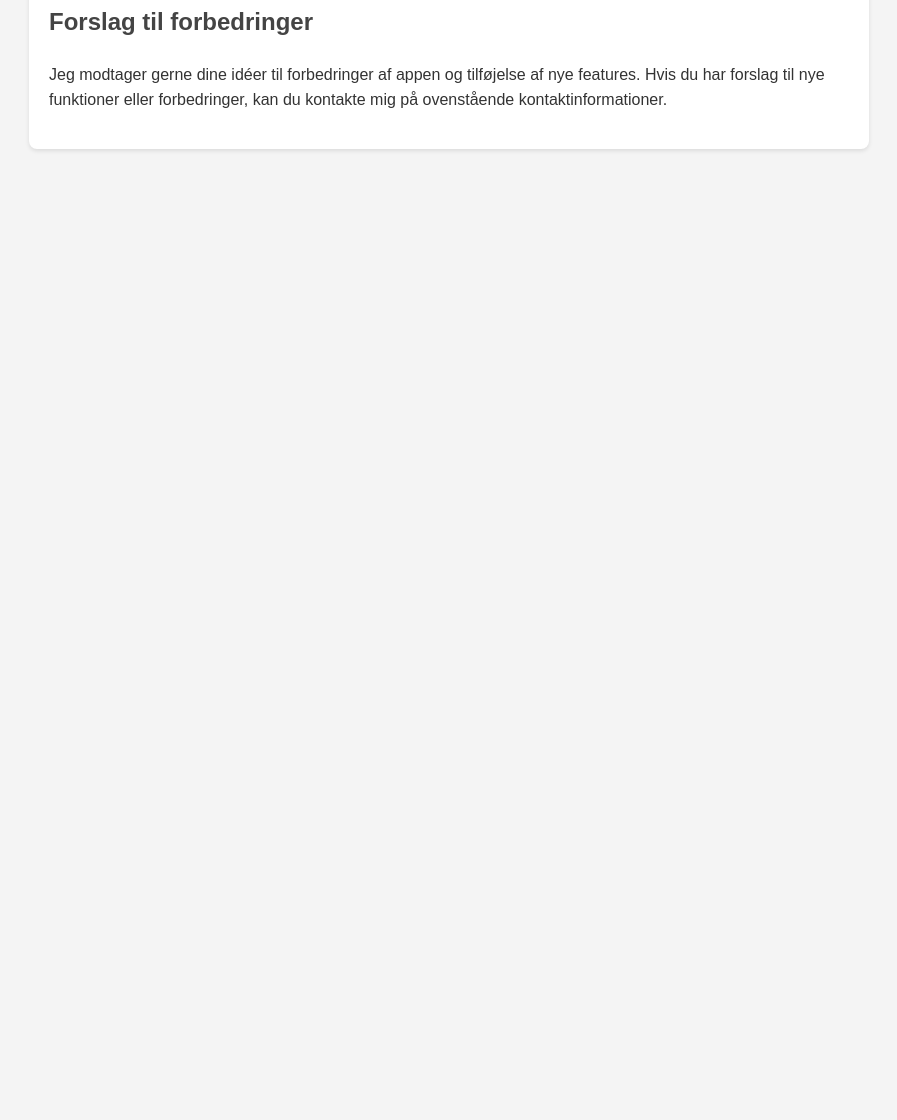
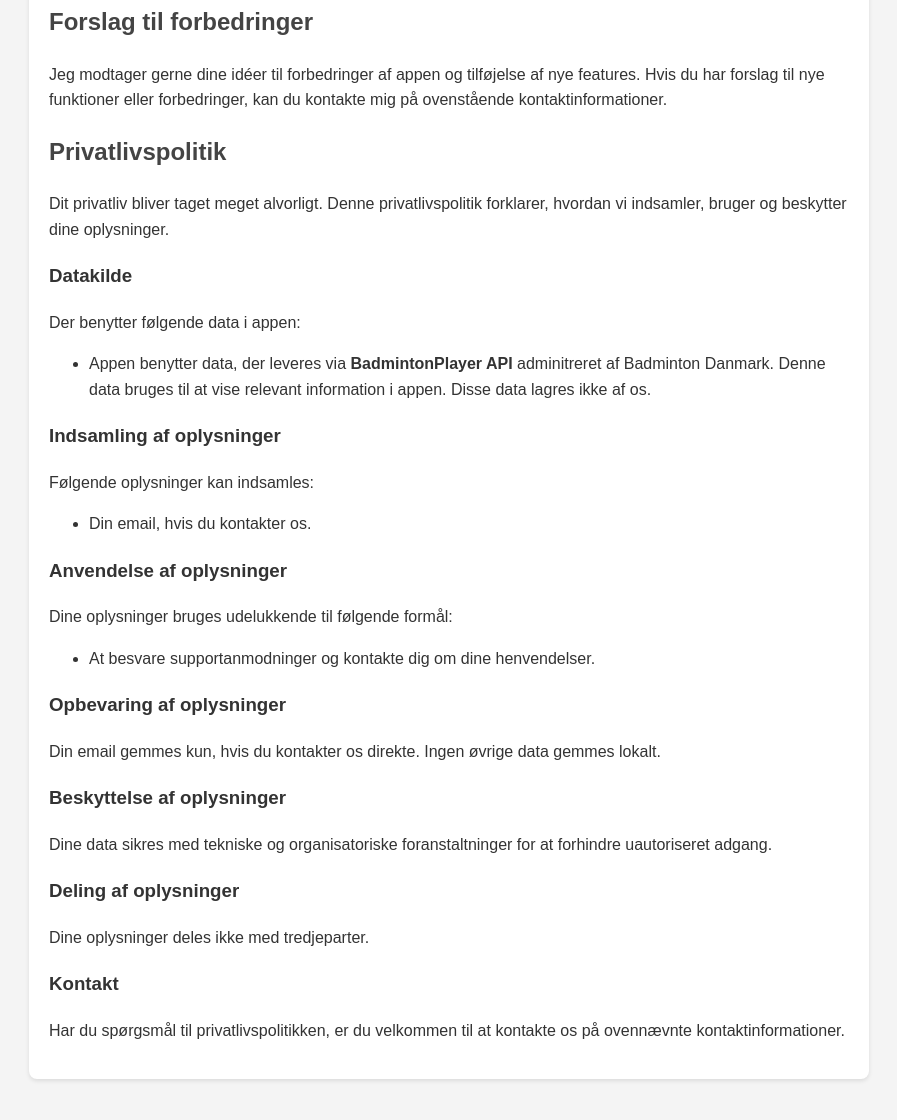
Before and after one commit to marcusforby/mf-solutions-website, a plain HTML site: page index.html in a window 1280 px wide. Shown: the part 478-1598 px from the top of the page, without its empty margins (191-1088 px from the left). Before the commit the page ends 800 px from the top, so only its background shows below. Drawn offline with Linux system fonts and the light colour scheme.

Commit message:
Tilføjet Privatlivspolitik

```diff
--- a/index.html
+++ b/index.html
@@ -55,6 +55,40 @@
 
         <h2>Forslag til forbedringer</h2>
         <p>Jeg modtager gerne dine idéer til forbedringer af appen og tilføjelse af nye features. Hvis du har forslag til nye funktioner eller forbedringer, kan du kontakte mig på ovenstående kontaktinformationer.</p>
+        <h2>Privatlivspolitik</h2>
+        <div class="privacy-content">
+            <p>Dit privatliv bliver taget meget alvorligt. Denne privatlivspolitik forklarer, hvordan vi indsamler, bruger og beskytter dine oplysninger.</p>
+            <h3>Datakilde</h3>
+            <p>Der benytter følgende data i appen:</p>
+            <ul>
+                <li>Appen benytter data, der leveres via <strong>BadmintonPlayer API</strong> adminitreret af Badminton Danmark. Denne data bruges til at vise relevant information i appen. Disse data lagres ikke af os.</li>
+            </ul>
+
+            <h3>Indsamling af oplysninger</h3>
+            <p>Følgende oplysninger kan indsamles:</p>
+            <ul>
+                <li>Din email, hvis du kontakter os.</li>
+            </ul>
+
+            <h3>Anvendelse af oplysninger</h3>
+            <p>Dine oplysninger bruges udelukkende til følgende formål:</p>
+            <ul>
+                <li>At besvare supportanmodninger og kontakte dig om dine henvendelser.</li>
+            </ul>
+
+            <h3>Opbevaring af oplysninger</h3>
+            <p>Din email gemmes kun, hvis du kontakter os direkte. Ingen øvrige data gemmes lokalt.</p>
+
+            <h3>Beskyttelse af oplysninger</h3>
+            <p>Dine data sikres med tekniske og organisatoriske foranstaltninger for at forhindre uautoriseret adgang.</p>
+
+            <h3>Deling af oplysninger</h3>
+            <p>Dine oplysninger deles ikke med tredjeparter.</p>
+
+            <h3>Kontakt</h3>
+            <p>Har du spørgsmål til privatlivspolitikken, er du velkommen til at kontakte os på ovennævnte kontaktinformationer.</p>
+        </div>
+
     </div>
 </body>
 </html>
```
